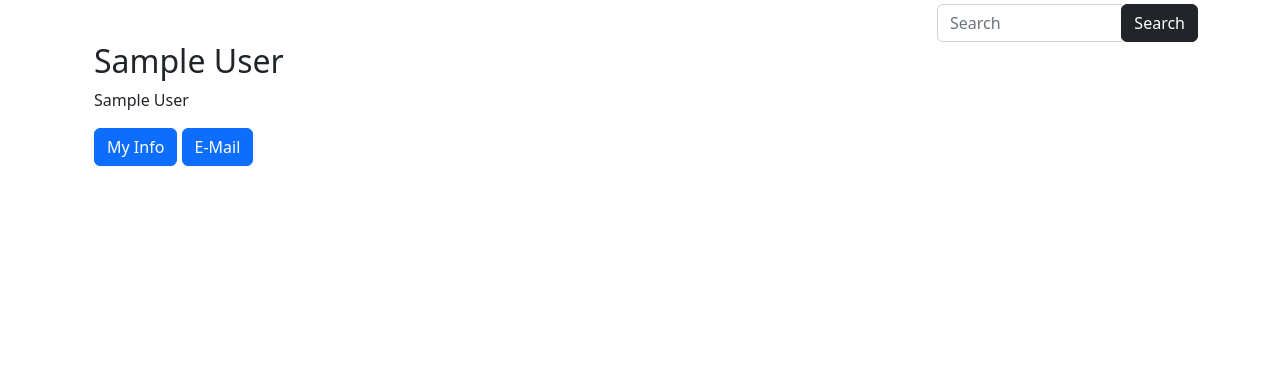
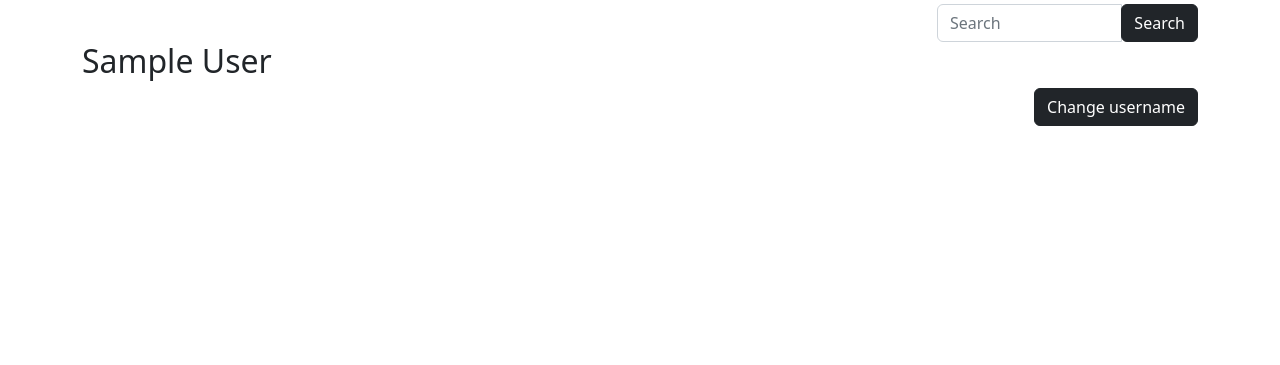
Before and after one commit to chooseanother/SEP6-MSDB, a Django app: page /users/1/ in a window 1280 px wide. Shown: the part 56-421 px from the top of the page. Run offline with Django 4.2, Linux system fonts and the light colour scheme; the visitor is signed in with stand-in values (Sample User, id 1); data comes from the database, SQL or seed files in the repository; parts of the project's set-up code (start-up, migrations or seed data) failed here and were passed over; some libraries are stand-ins or nearby versions.

Commit message:
User settings (change of username)

```diff
--- a/msdb/msdb/templates/users/user_detail.html
+++ b/msdb/msdb/templates/users/user_detail.html
@@ -4,31 +4,14 @@
 {% block title %}User: {{ object.name }}{% endblock %}
 
 {% block content %}
-<div class="container">
 
-  <div class="row">
-    <div class="col-sm-12">
+<h2>{{ object.name }}</h2>
 
-      <h2>{{ object.name }}</h2>
-      {% if object.name %}
-        <p>{{ object.name }}</p>
-      {% endif %}
-    </div>
-  </div>
-
+<!--only for the user's own view-->
 {% if object == request.user %}
-<!-- Action buttons -->
-<div class="row">
-
-  <div class="col-sm-12">
-    <a class="btn btn-primary" href="{% url 'users:update' %}" role="button">My Info</a>
-    <a class="btn btn-primary" href="{% url 'account_email' %}" role="button">E-Mail</a>
-    <!-- Your Stuff: Custom user template urls -->
-  </div>
-
+<div class="float-end">
+  <a class="btn btn-dark" href="{% url 'users:update' %}" role="button">Change username</a>
 </div>
-<!-- End Action buttons -->
 {% endif %}
 
-</div>
 {% endblock content %}
--- a/msdb/msdb/templates/users/user_form.html
+++ b/msdb/msdb/templates/users/user_form.html
@@ -4,13 +4,14 @@
 {% block title %}{{ user.name }}{% endblock %}
 
 {% block content %}
-  <h1>{{ user.name }}</h1>
+  <h2>{{ user.name }}</h2>
+  <p>Username is public to all the users and used to look up accounts. It must be unique. </p>
   <form class="form-horizontal" method="post" action="{% url 'users:update' %}">
     {% csrf_token %}
     {{ form|crispy }}
     <div class="control-group">
       <div class="controls">
-        <button type="submit" class="btn btn-primary">Update</button>
+        <button type="submit" class="btn btn-dark">Update</button>
       </div>
     </div>
   </form>
```
